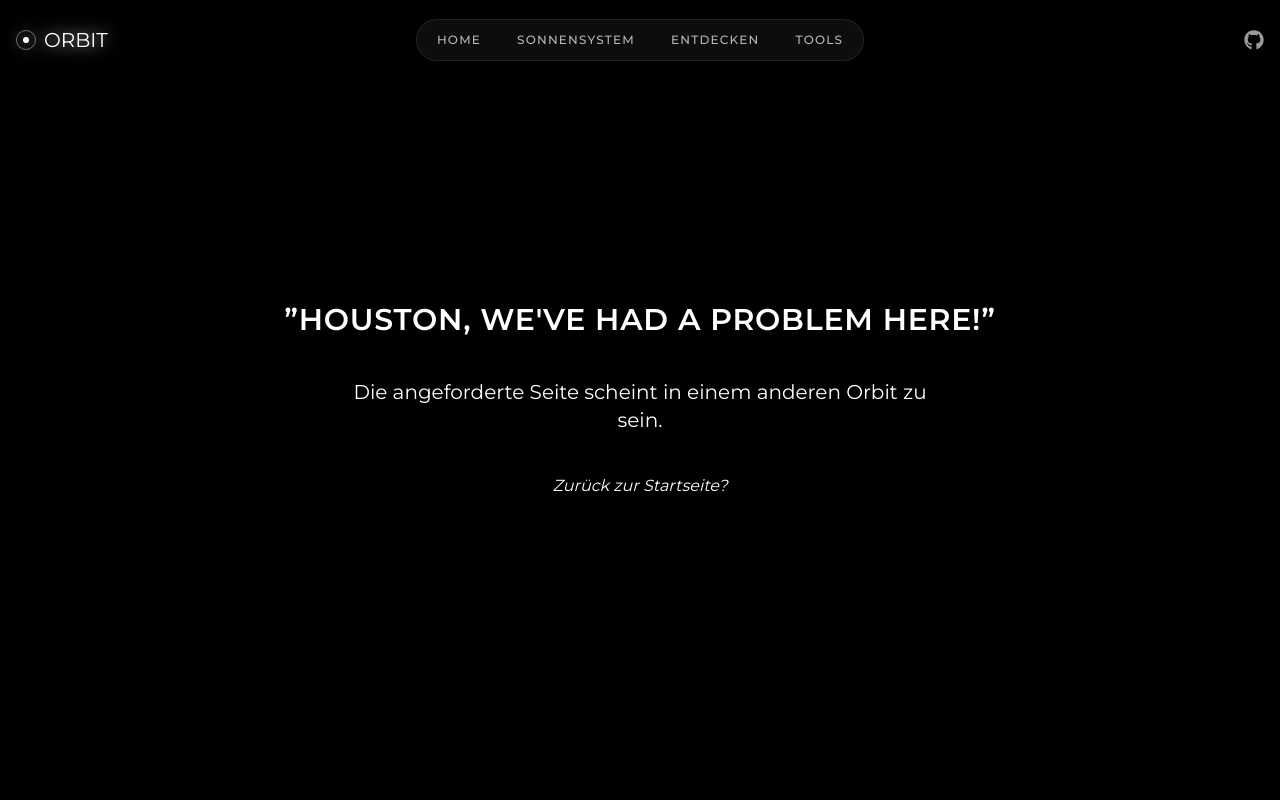
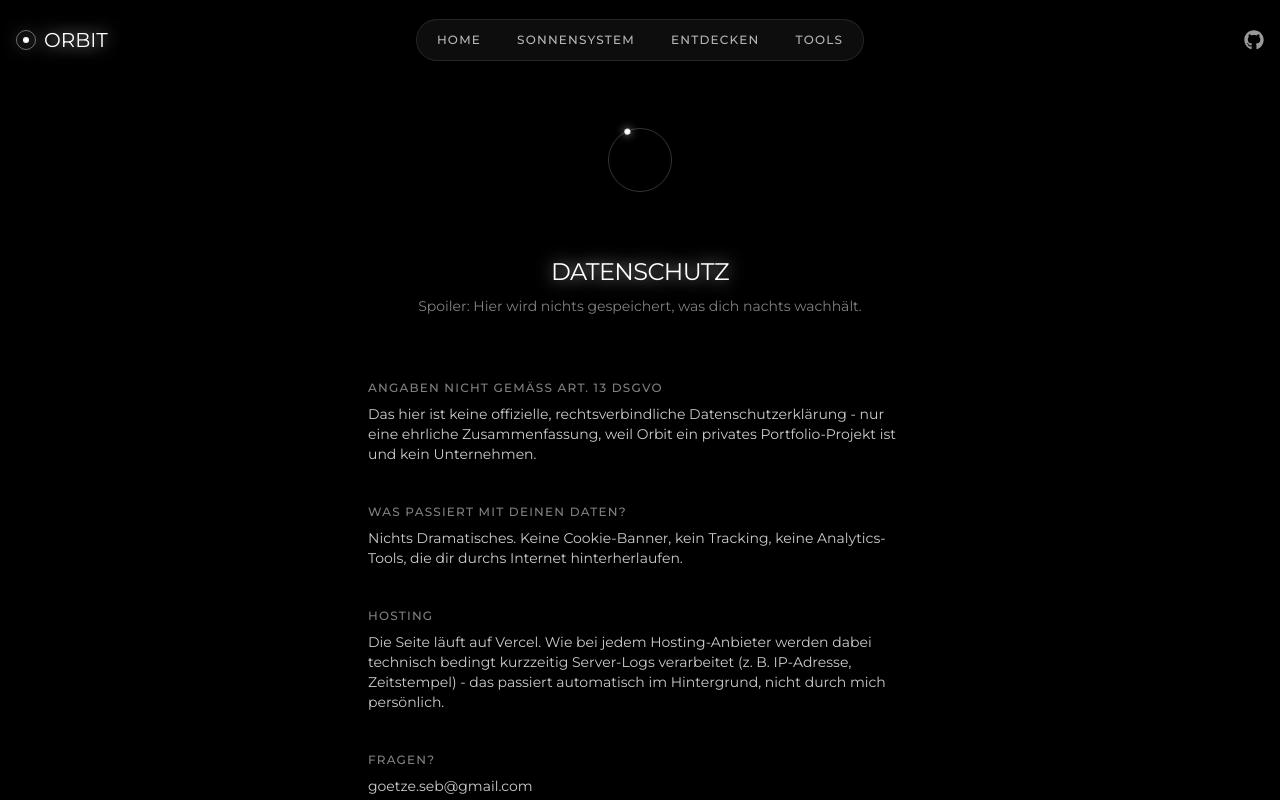
Before and after one commit to zeroequalsone/orbit, a Next.js app: page /privacy in a window 1280 px wide. Before the commit this address had no page. Shown: the top 800 px of the page. Built offline with nearby package versions, Linux system fonts and the light colour scheme.

Commit message:
feat(legal): add privacy page

```diff
--- a/app/components/Footer.tsx
+++ b/app/components/Footer.tsx
@@ -5,7 +5,7 @@ import { FaGithub } from "react-icons/fa";
 
 const footerLinks = [
   { name: "Impressum", href: "/imprint" },
-  { name: "Datenschutz", href: "/datenschutz" },
+  { name: "Datenschutz", href: "/privacy" },
   { name: "AGB", href: "/agb" },
   { name: "Kontakt", href: "/kontakt" },
 ];
--- /dev/null
+++ b/app/privacy/page.tsx
@@ -0,0 +1,69 @@
+import CopyEmailLink from "@/components/ui/ContactButton";
+
+export const metadata = {
+  title: "Datenschutz — Orbit",
+};
+
+export default function Datenschutz() {
+  return (
+    <div className="mx-auto flex max-w-xl flex-col items-center gap-16 px-4 py-32 text-center">
+      <div className="relative h-16 w-16">
+        <span className="absolute inset-0 rounded-full border border-white/20" />
+        <span className="absolute inset-0 animate-[spin_6s_linear_infinite]">
+          <span className="absolute -top-0.5 left-1/2 h-1.5 w-1.5 -translate-x-1/2 rounded-full bg-white shadow-[0_0_8px_rgba(255,255,255,0.8)]" />
+        </span>
+      </div>
+
+      <div className="flex flex-col gap-2">
+        <h1 className="text-2xl uppercase tracking-tight text-white drop-shadow-[0_0_8px_rgba(255,255,255,0.8)]">
+          Datenschutz
+        </h1>
+        <p className="text-sm text-white/50">
+          Spoiler: Hier wird nichts gespeichert, was dich nachts wachhält.
+        </p>
+      </div>
+
+      <div className="flex w-full flex-col gap-10 text-left">
+        <section className="flex flex-col gap-2">
+          <h2 className="text-xs font-medium uppercase tracking-widest text-white/50">
+            Angaben nicht gemäß Art. 13 DSGVO
+          </h2>
+          <p className="text-sm text-white/80">
+            Das hier ist keine offizielle, rechtsverbindliche
+            Datenschutzerklärung - nur eine ehrliche Zusammenfassung, weil Orbit
+            ein privates Portfolio-Projekt ist und kein Unternehmen.
+          </p>
+        </section>
+
+        <section className="flex flex-col gap-2">
+          <h2 className="text-xs font-medium uppercase tracking-widest text-white/50">
+            Was passiert mit deinen Daten?
+          </h2>
+          <p className="text-sm text-white/80">
+            Nichts Dramatisches. Keine Cookie-Banner, kein Tracking, keine
+            Analytics-Tools, die dir durchs Internet hinterherlaufen.
+          </p>
+        </section>
+
+        <section className="flex flex-col gap-2">
+          <h2 className="text-xs font-medium uppercase tracking-widest text-white/50">
+            Hosting
+          </h2>
+          <p className="text-sm text-white/80">
+            Die Seite läuft auf Vercel. Wie bei jedem Hosting-Anbieter werden
+            dabei technisch bedingt kurzzeitig Server-Logs verarbeitet (z. B.
+            IP-Adresse, Zeitstempel) - das passiert automatisch im Hintergrund,
+            nicht durch mich persönlich.
+          </p>
+        </section>
+
+        <section className="flex flex-col gap-2">
+          <h2 className="text-xs font-medium uppercase tracking-widest text-white/50">
+            Fragen?
+          </h2>
+          <CopyEmailLink />
+        </section>
+      </div>
+    </div>
+  );
+}
```
